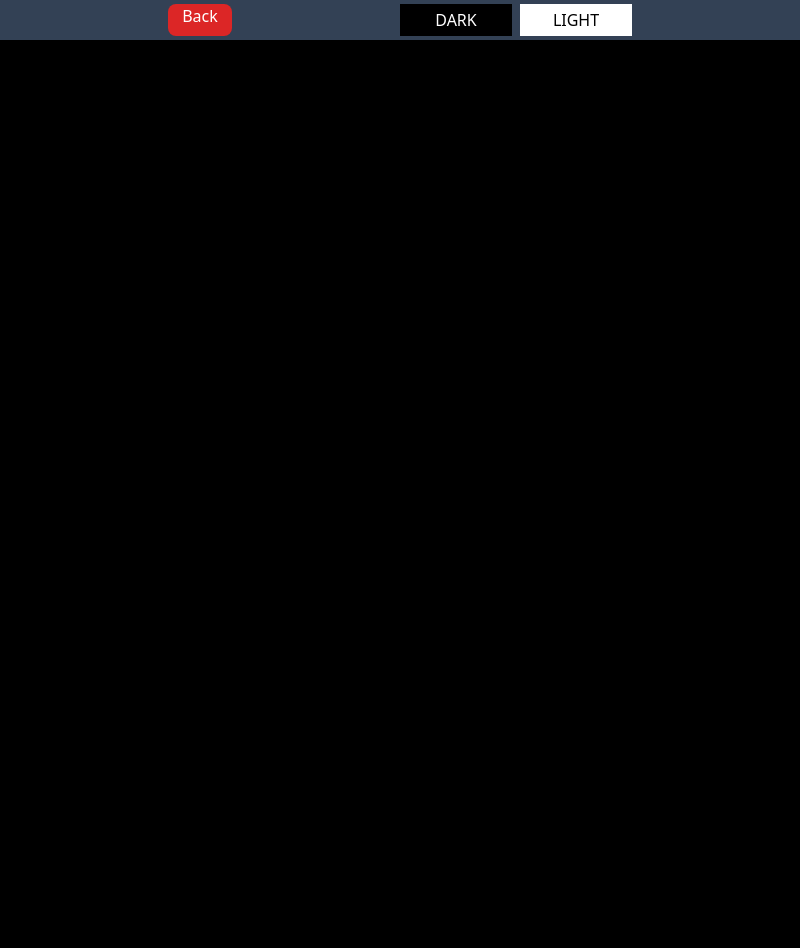
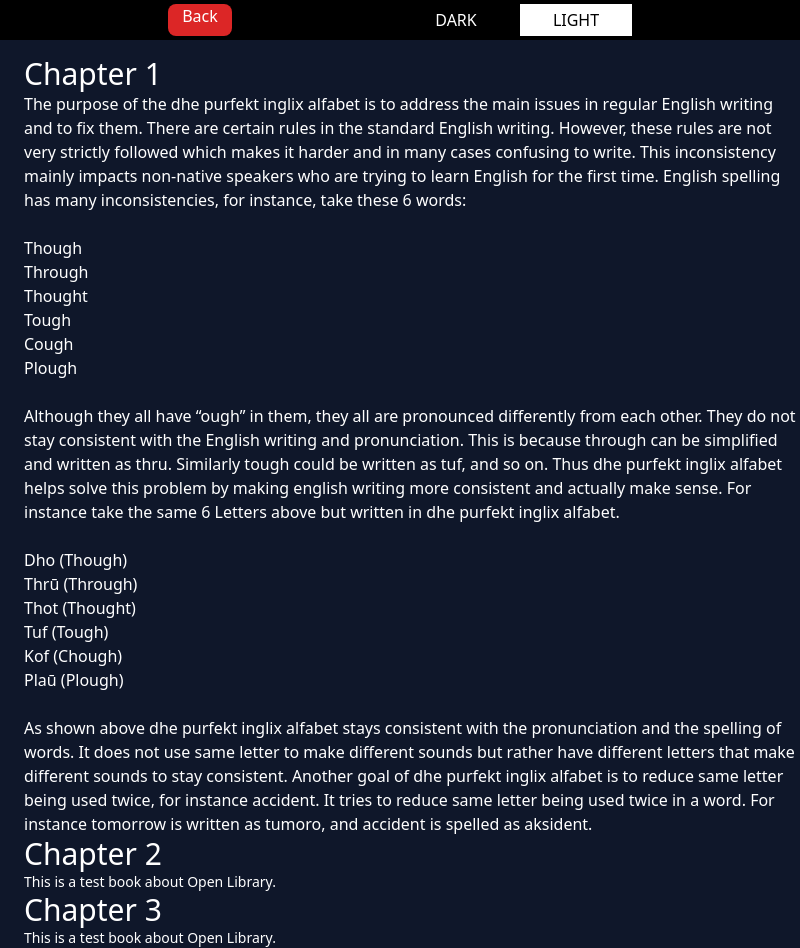
Before and after one commit to RangerDevv/Open-Library, an Electron app: page src/books/Tutorial/Books/About_Open_Library/Book.html in a window 800 px wide. Both pictures are taken after a click on the button "DARK". Before the commit the page ends 800 px from the top, so only its background shows below. Drawn offline with Linux system fonts and the light colour scheme.

Commit message:
fully added dark mode

```diff
--- a/src/books/Tutorial/Books/About_Open_Library/Book.html
+++ b/src/books/Tutorial/Books/About_Open_Library/Book.html
@@ -6,30 +6,67 @@
     <link rel="stylesheet" href="../../../../index.css" />
     <link rel="stylesheet" href="../../../../../dist/output.css" />
 </head>
-<body class=" bg-white" id="body">
-<div id="navbar" class="flex flex-row bg-slate-700 w-screen h-10 justify-evenly pt-1">
+<body class=" bg-slate-200" id="body">
+<div id="navbar" class="flex flex-row bg-black w-screen h-10 justify-evenly pt-1">
     <a href="./Bookinfo.html" class=" text-white w-16 text-center rounded-lg h-8 bg-red-600">Back</a>
     <div class=" flex flex-row gap-x-2">
     <button class=" w-28 h-8 bg-black text-white text-center" id="dark">DARK</button>
     <button class=" w-28 h-8 bg-white text-black text-center" id="light">LIGHT</button>
     </div>
 </div>
+<div id="Book" class=" text-black pt-4 pl-6">
+    <div id="Chapter1">
+        <p class="text-3xl">Chapter 1</p>
+        <p class="text-md whitespace-pre-line">The purpose of the dhe purfekt inglix alfabet is to address the main issues in regular English writing and to fix them. There are certain rules in the standard English writing. However, these rules are not very strictly followed which makes it harder and in many cases confusing to write. This inconsistency mainly impacts non-native speakers who are trying to learn English for the first time. English spelling has many inconsistencies, for instance, take these 6 words:
+
+Though
+Through
+Thought
+Tough
+Cough
+Plough
+
+Although they all have “ough” in them, they all are pronounced differently from each other. They do not stay consistent with the English writing and pronunciation. This is because through can be simplified and written as thru. Similarly tough could be written as tuf, and so on. Thus dhe purfekt inglix alfabet helps solve this problem by making english writing more consistent and actually make sense. For instance take the same 6 Letters above but written in dhe purfekt inglix alfabet.
+
+Dho (Though)
+Thrū (Through)
+Thot (Thought)
+Tuf (Tough)
+Kof (Chough)
+Plaū (Plough)
+
+As shown above dhe purfekt inglix alfabet stays consistent with the pronunciation and the spelling of words. It does not use same letter to make different sounds but rather have different letters that make different sounds to stay consistent. Another goal of dhe purfekt inglix alfabet is to reduce same letter being used twice, for instance accident. It tries to reduce same letter being used twice in a word. For instance tomorrow is written as tumoro, and accident is spelled as aksident.
+</p>
+    </div>
+    <div id="Chapter2">
+        <p class="text-3xl">Chapter 2</p>
+        <p class="text-sm">This is a test book about Open Library.</p>
+    </div>
+    <div id="Chapter3">
+        <p class="text-3xl">Chapter 3</p>
+        <p class="text-sm">This is a test book about Open Library.</p>
+    </div>
 </body>
 <script>
     let dark = document.getElementById("dark");
     let light = document.getElementById("light");
+    let Book = document.getElementById("Book");
     window.onload = function() {
         // make the window fullscreen
         window.moveTo(0, 0);
         window.resizeTo(screen.width, screen.height);
     };
     dark.onclick = function() {
-        document.body.classList.add("bg-black");
-        document.body.classList.remove("bg-white");
+        document.body.classList.add("bg-slate-900");
+        document.body.classList.remove("bg-slate-200");
+        Book.classList.add("text-white");
+        Book.classList.remove("text-black");
     };
     light.onclick = function() {
-        document.body.classList.add("bg-white");
-        document.body.classList.remove("bg-black");
+        document.body.classList.add("bg-slate-200");
+        document.body.classList.remove("bg-slate-900");
+        Book.classList.add("text-black");
+        Book.classList.remove("text-white");
     };
 </script>
 </html>
```
Also changed, not shown: src/books/Tutorial/Books/About_Open_Library/Bookinfo.html (+1 -1 lines), dist/output.css.
